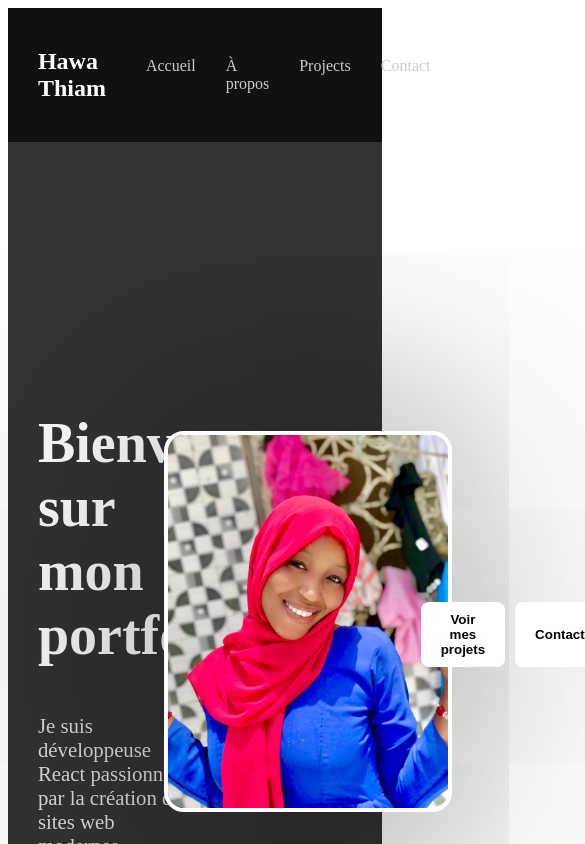
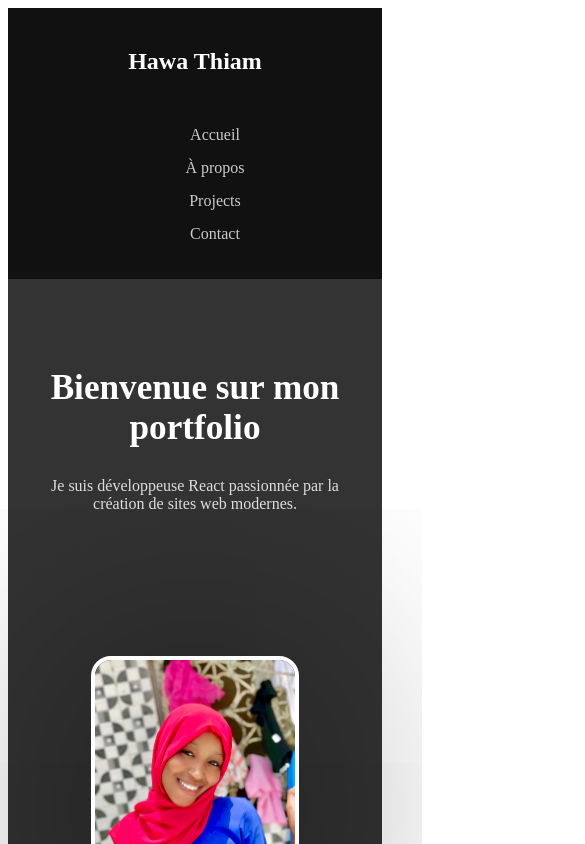
Before and after one commit to mbarike/portfolio, a React app: page / in a window 390 px wide. Shown: the top 844 px of the page, 585 px wide, since content can reach past the window. Built offline with nearby package versions, Linux system fonts and the light colour scheme; the HTML template or start-up script is replaced by a standard one.

Commit message:
Responsive

```diff
--- a/src/index.css
+++ b/src/index.css
@@ -438,3 +438,88 @@
 .projet-card {
   overflow: hidden; /* empêche tout débordement */
 }
+
+/* =================== RESPONSIVEs =================== */
+  /* =================== HERO =================== */
+@media screen and (max-width: 768px) {
+  .hero {
+    flex-direction: column;
+    text-align: center;
+    padding: 60px 20px;
+  }
+
+  .hero-text {
+    max-width: 100%;
+  }
+
+  .hero-text h1 {
+    font-size: 2.2rem;
+  }
+
+  .hero-text p {
+    font-size: 1rem;
+  }
+
+  .hero-image {
+    max-width: 100%;
+    margin-top: 20px;
+  }
+
+  .hero-image img {
+    width: 200px;
+  }
+
+  .hero-buttons {
+    justify-content: center;
+    flex-wrap: wrap;
+  }
+}
+ /* =================== Navbar =================== */
+ @media screen and (max-width: 768px) {
+  .nav-links {
+    flex-direction: column;
+    gap: 15px;
+    align-items: center;
+  }
+
+  .navbar {
+    flex-direction: column;
+    gap: 15px;
+  }
+}
+/* =================== CONTACT =================== */
+@media screen and (max-width: 768px) {
+  .contact-container {
+    flex-direction: column;
+    align-items: center;
+  }
+
+  .contact-form {
+    width: 100%;
+  }
+
+  .contact-info {
+    max-width: 100%;
+    text-align: center;
+  }
+}
+/* =================== PROJETS =================== */
+@media screen and (max-width: 768px) {
+  .projets-container {
+    flex-direction: column;
+    align-items: center;
+  }
+
+  .projet-card {
+    width: 90%;
+  }
+}
+
+/* =================== FOOTER =================== */
+@media screen and (max-width: 768px) {
+  .footer-container {
+    flex-direction: column;
+    text-align: center;
+    align-items: center;
+  }
+}
```
